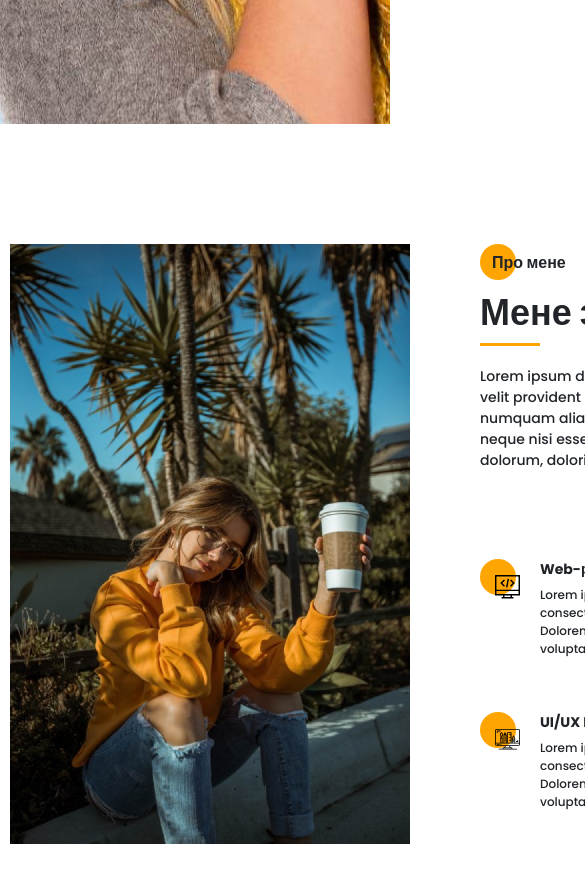
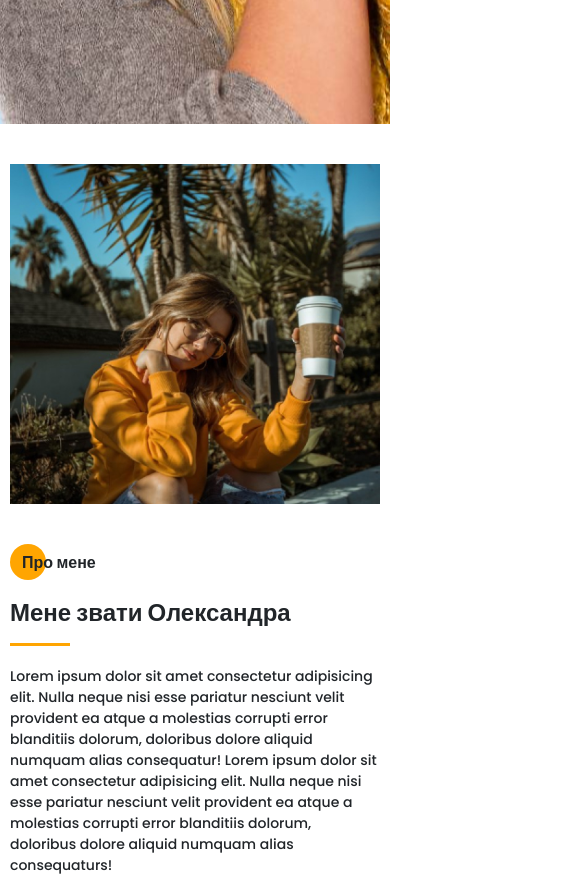
Before and after one commit to AlexKor94/portfolio, a website: page src/index.html in a window 390 px wide. Shown: the part 720-1615 px from the top of the page, 585 px wide, since content can reach past the window. Before the commit the page ends 1564 px from the top, so only its background shows below. Drawn offline with Linux system fonts and the light colour scheme.

Commit message:
done mobile version for about

```diff
--- a/src/sass/blocks/_media.scss
+++ b/src/sass/blocks/_media.scss
@@ -11,12 +11,46 @@
   .sidepanel {
     display: none;
   }
+
+  .about {
+    &__wrapper {
+      grid-template-columns: 400px 520px;
+      column-gap: 40px;
+    }
+    &__skills {
+      grid-template: repeat(2, minmax(115px, auto))/repeat(2, 250px);
+      column-gap: 20px;
+      &-item {
+        grid-template-columns: 40px 195px;
+        column-gap: 15px;
+      }
+    }
+  }
 }
 
 @media (max-width: 992px) {
   .container {
       max-width: 720px;
     }
+  .title {
+    &_fz36 {
+      font-size: 30px;
+    }
+  }
+  .about {
+    &__wrapper {
+      grid-template-columns: 300px 380px;
+      column-gap: 40px;
+    }
+    &__skills {
+      grid-template-columns: 380px;
+      grid-auto-rows: minmax(115px, auto);
+      &-item {
+        grid-template-columns: 40px 320px;
+        column-gap: 20px;
+      }
+    }
+  }
 }
 
 @media (max-width: 768px) {
@@ -34,6 +68,22 @@
       width: 300px;
     }
   }
+  .about {
+    padding-top: 40px;
+    &__wrapper {
+      grid-template: 400px auto auto / 1fr;
+    }
+    &__photo {
+      grid-row: unset;
+    }
+    &__skills {
+      grid-template-columns: 260px 260px;
+      &-item {
+        grid-template-columns: 40px 200px;
+        column-gap: 20px;
+      }
+    }
+  }
 }
 
 @media (max-width: 576px) {
@@ -44,6 +94,9 @@
   .title {
     &_fz48 {
       font-size: 26px;
+    }
+    &_fz36 {
+      font-size: 24px;
     }
   }
   .hamburger {
@@ -61,5 +114,12 @@
       margin-top: 30px;
     }
   }
-
+  .about {
+    &__wrapper {
+        grid-template: 340px auto auto / 1fr;
+      }
+    &__skills {
+      grid-template-columns: 1fr;
+    }
+  }
 }
```
Also changed, not shown: src/css/style.min.css, 1 other file.
